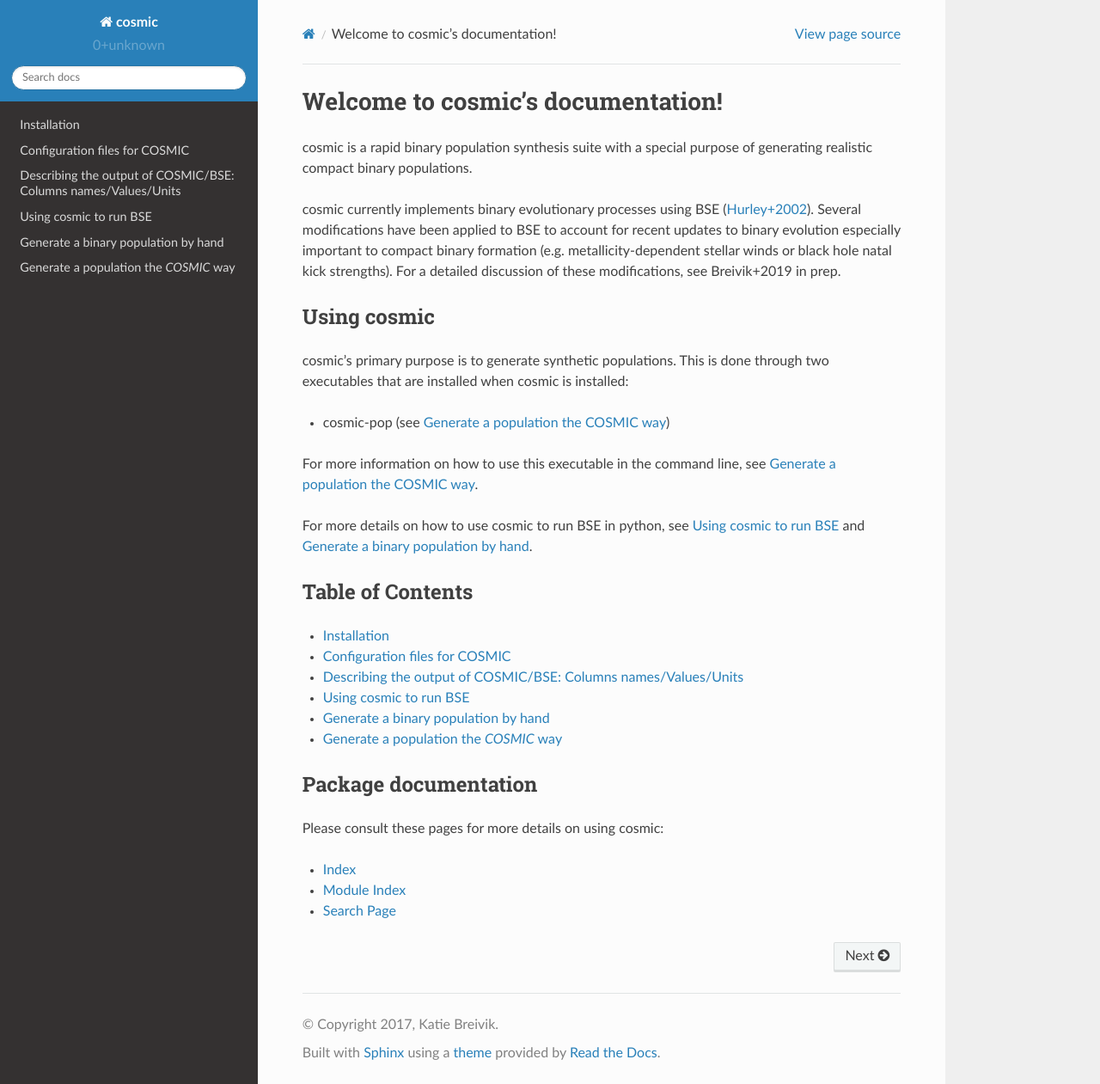
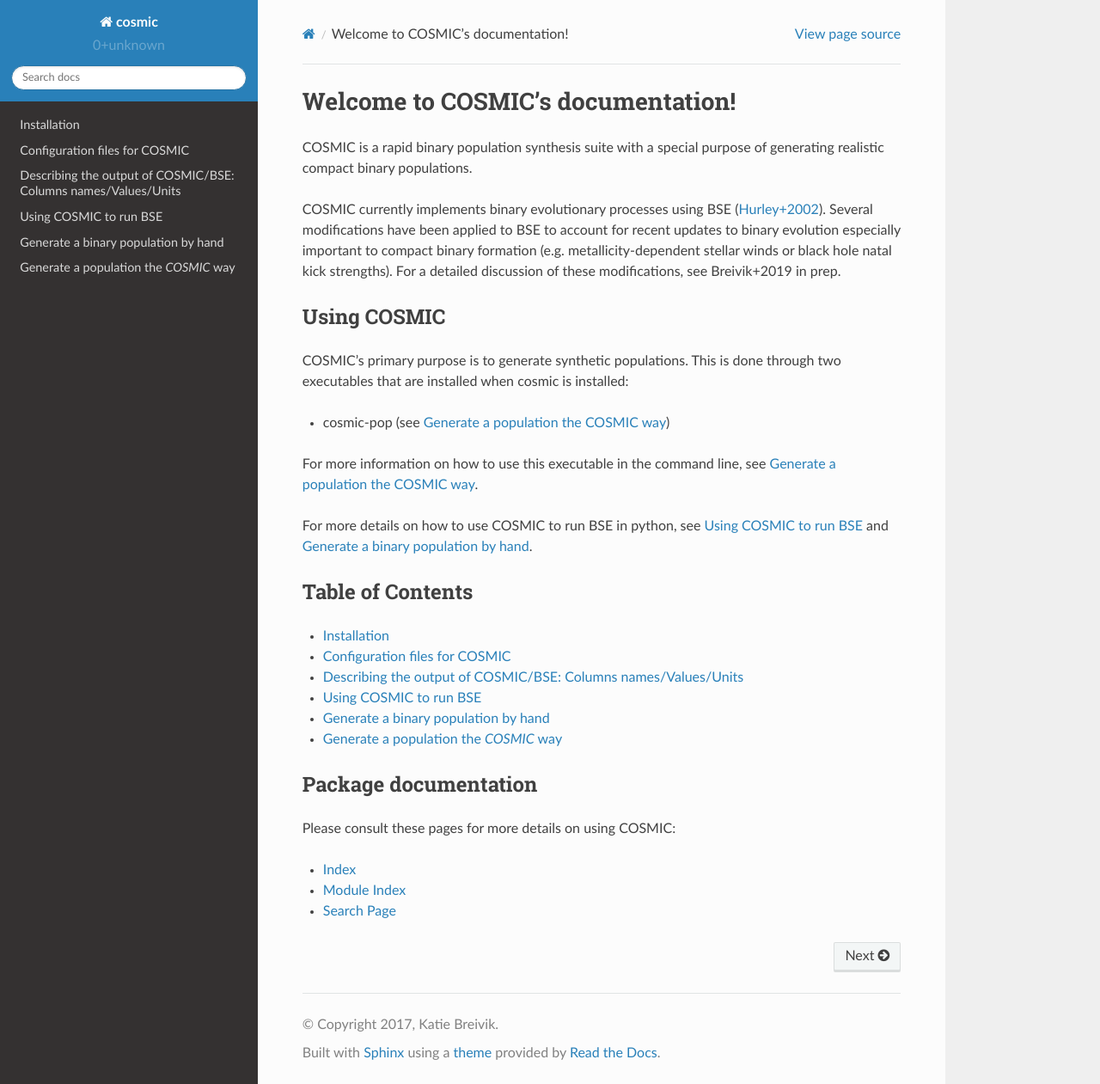
Before and after one commit to COSMIC-PopSynth/COSMIC, a Sphinx documentation site: the page built from docs/index.rst, in a window 1280 px wide and 1261 px high. Shown: the whole window at 86% size. Built offline with Sphinx 7.4.7 and the Read the Docs theme 2.0.0, drawn with Linux system fonts in a browser that asks for light colours; formulas are drawn with MathJax 3.

```diff
--- a/docs/index.rst
+++ b/docs/index.rst
@@ -1,21 +1,21 @@
 ##################################
-Welcome to cosmic's documentation!
+Welcome to COSMIC's documentation!
 ##################################
-cosmic is a rapid binary population synthesis suite with a special purpose of generating realistic compact binary populations.
+COSMIC is a rapid binary population synthesis suite with a special purpose of generating realistic compact binary populations.
 
-cosmic currently implements binary evolutionary processes using BSE (`Hurley+2002 <http://adsabs.harvard.edu/abs/2002MNRAS.329..897H>`_). Several modifications have been applied to BSE to account for recent updates to binary evolution especially important to compact binary formation (e.g. metallicity-dependent stellar winds or black hole natal kick strengths). For a detailed discussion of these modifications, see Breivik+2019 in prep.
+COSMIC currently implements binary evolutionary processes using BSE (`Hurley+2002 <http://adsabs.harvard.edu/abs/2002MNRAS.329..897H>`_). Several modifications have been applied to BSE to account for recent updates to binary evolution especially important to compact binary formation (e.g. metallicity-dependent stellar winds or black hole natal kick strengths). For a detailed discussion of these modifications, see Breivik+2019 in prep.
 
 ************
-Using cosmic
+Using COSMIC
 ************
-cosmic's primary purpose is to generate synthetic populations.
+COSMIC's primary purpose is to generate synthetic populations.
 This is done through two executables that are installed when cosmic is installed:
 
 * cosmic-pop (see :ref:`fixedpop`)
 
 For more information on how to use this executable in the command line, see :ref:`fixedpop`.
 
-For more details on how to use cosmic to run BSE in python, see :ref:`examples` and :ref:`runpop`.
+For more details on how to use COSMIC to run BSE in python, see :ref:`examples` and :ref:`runpop`.
 
 *****************
 Table of Contents
@@ -35,7 +35,7 @@ Table of Contents
 Package documentation
 *********************
 
-Please consult these pages for more details on using cosmic:
+Please consult these pages for more details on using COSMIC:
 
 * :ref:`genindex`
 * :ref:`modindex`
--- a/docs/install/index.rst
+++ b/docs/install/index.rst
@@ -39,8 +39,8 @@ Installation Notes/FAQ
     USING IPYTHON OR JUPYTER-NOTEBOOKS WITH COSMIC ENVIRONMENT
 
     Please note that using the global instance of the conda jupyter-notebook
-    or ipython will most likely fail when trying to use cosmic.
-    PLEASE explicitly install both into the cosmic environment with either
+    or ipython will most likely fail when trying to use COSMIC.
+    PLEASE explicitly install both into the COSMIC environment with either
 
     ``conda install jupyter ipython``
 
--- a/docs/runpop/index.rst
+++ b/docs/runpop/index.rst
@@ -13,7 +13,7 @@ with assigned primary and secondary masses, orbital periods, eccentricities,
 metallicities, and star formation histories. These parameters are randomly
 sampled from observationally motivated distribution functions.
 
-In cosmic, the initial sample is done through an initial binary sampler which works
+In COSMIC, the initial sample is done through an initial binary sampler which works
 with the InitialBinaryTable class. There are two samplers available:
 
 1. `independent` : initialize binaries with independent parameter
@@ -88,9 +88,9 @@ Since we are interested in binaries, we only retain the binary systems that are
 multidim
 ********
 
-cosmic implements multidimensionally distributed initial binaries according to `Moe & Di Stefano 2017 <http://adsabs.harvard.edu/abs/2017ApJS..230...15M>`_. The python code used in cosmic to create this sample was written by Mads Sorenson, and is based on the IDL codes written to accompany `Moe & Di Stefano 2017 <http://adsabs.harvard.edu/abs/2017ApJS..230...15M>`_.
+COSMIC implements multidimensionally distributed initial binaries according to `Moe & Di Stefano 2017 <http://adsabs.harvard.edu/abs/2017ApJS..230...15M>`_. The python code used in COSMIC to create this sample was written by Mads Sorenson, and is based on the IDL codes written to accompany `Moe & Di Stefano 2017 <http://adsabs.harvard.edu/abs/2017ApJS..230...15M>`_.
 
-The multidimensional initial binary data is sampled in cosmic as follows:
+The multidimensional initial binary data is sampled in COSMIC as follows:
 
 .. ipython::
 
```
Also changed, not shown: docs/examples/index.rst (+7 -7 lines), docs/fixedpop/index.rst (+4 -4 lines).
